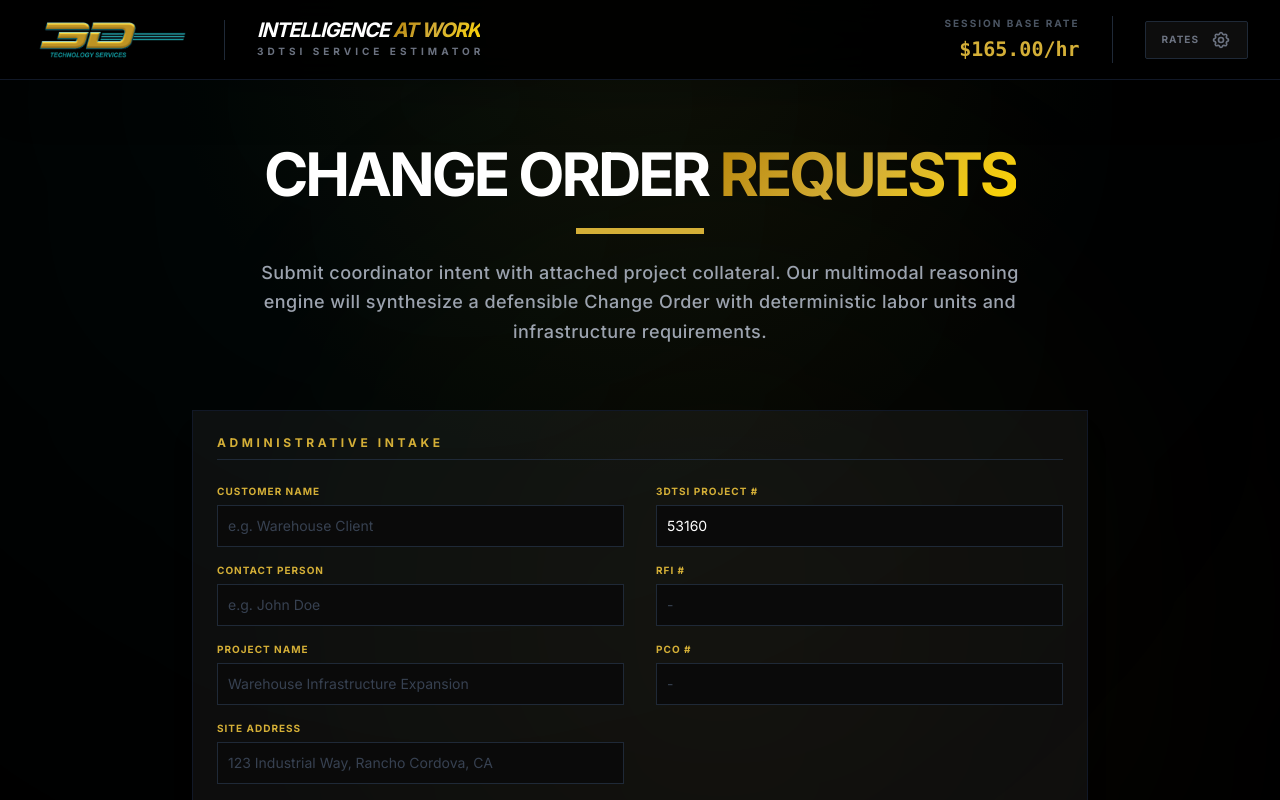
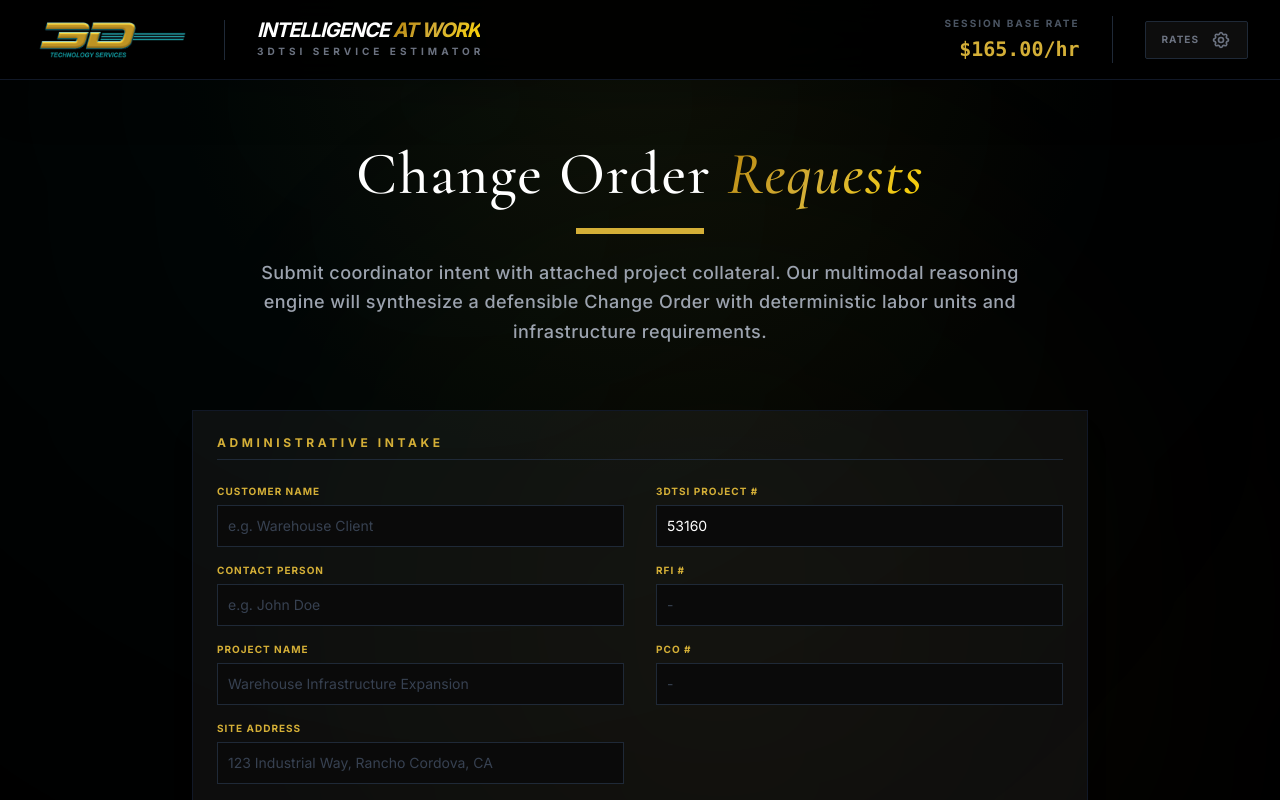
Before and after one commit to agoodson56/New3DChangeOrder, a React (Vite) app: page / in a window 1280 px wide. Both pictures are taken after a click on the button "INITIALIZE ESTIMATING ENGINE". Shown: the top 800 px of the page. Built offline with nearby package versions, Linux system fonts and the light colour scheme.

Commit message:
Update heading font to elegant Cormorant Garamond serif style

```diff
--- a/App.tsx
+++ b/App.tsx
@@ -133,7 +133,7 @@ const App: React.FC = () => {
           {status === AppStatus.IDLE && (
             <div className="space-y-16 animate-in fade-in zoom-in-95 duration-1000">
               <div className="text-center max-w-3xl mx-auto space-y-6">
-                <h2 className="text-5xl md:text-6xl font-black uppercase tracking-tighter leading-tight">Change Order <span className="gold-gradient">Requests</span></h2>
+                <h2 className="text-5xl md:text-6xl font-serif-elegant font-medium tracking-wide leading-tight">Change Order <span className="gold-gradient italic">Requests</span></h2>
                 <div className="h-1.5 w-32 bg-[#D4AF37] mx-auto"></div>
                 <p className="text-gray-400 text-lg font-medium leading-relaxed tracking-wide">
                   Submit coordinator intent with attached project collateral. Our multimodal reasoning engine will synthesize a defensible Change Order with deterministic labor units and infrastructure requirements.
--- a/index.html
+++ b/index.html
@@ -7,6 +7,7 @@
     <title>3DTSI Intelligence™ | Service Change Order AI</title>
     <script src="https://cdn.tailwindcss.com"></script>
     <link href="https://fonts.googleapis.com/css2?family=Inter:wght@300;400;500;600;700&display=swap" rel="stylesheet">
+    <link href="https://fonts.googleapis.com/css2?family=Cormorant+Garamond:ital,wght@0,400;0,500;0,600;0,700;1,400;1,500;1,600;1,700&display=swap" rel="stylesheet">
     <style>
         body {
             font-family: 'Inter', sans-serif;
@@ -26,6 +27,10 @@
 
         .gold-border {
             border-image: linear-gradient(to bottom, #D4AF37, #B8860B) 1;
+        }
+
+        .font-serif-elegant {
+            font-family: 'Cormorant Garamond', Georgia, serif;
         }
 
         /* Custom scrollbar */
```
